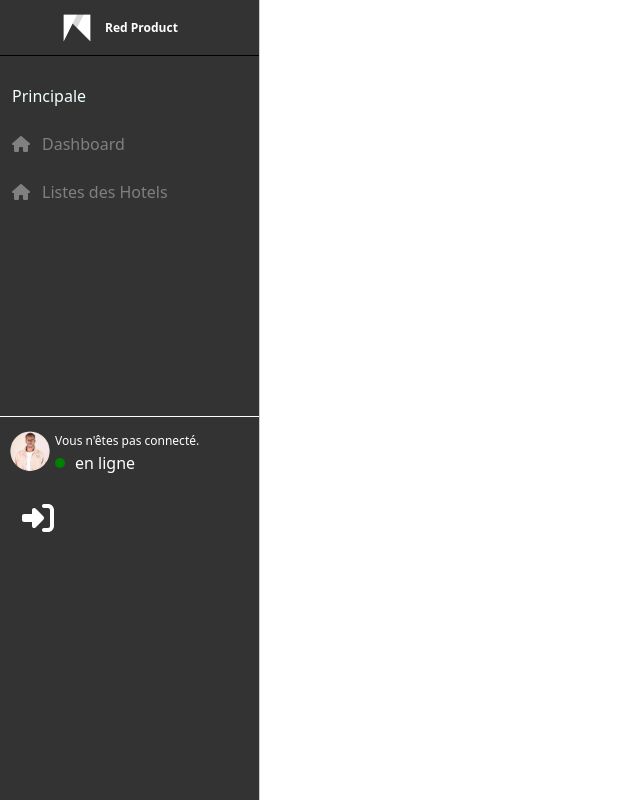
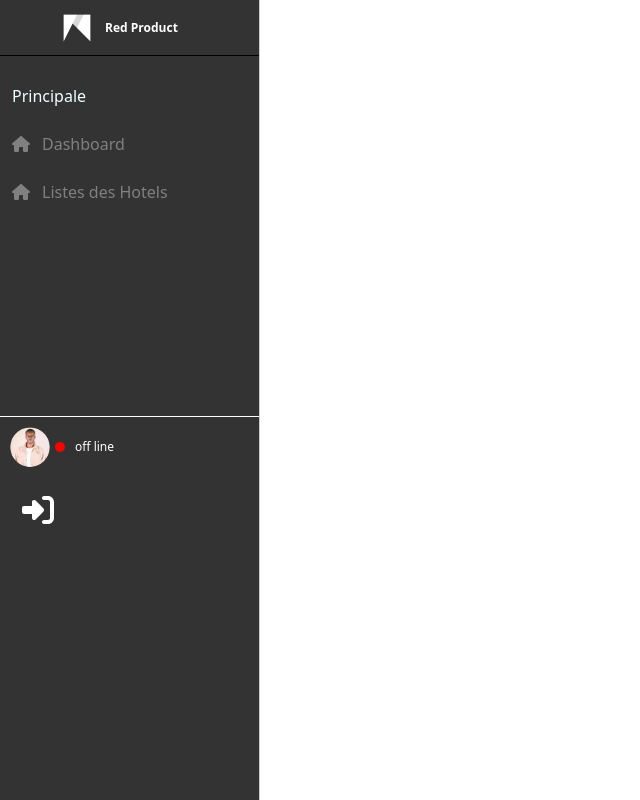
Before and after one commit to cheikhdiouf096/nextfront, a Next.js app: page /sidebar/Sidebar in a window 1280 px wide. Shown: the whole page, without its empty margins (0-640 px from the left). Built offline with nearby package versions, Linux system fonts and the light colour scheme.

Commit message:
recup user with  success deployement, i remove the console.log

```diff
--- a/src/pages/sidebar/Sidebar.js
+++ b/src/pages/sidebar/Sidebar.js
@@ -5,7 +5,7 @@
 import Link from 'next/link';
 import Image from 'next/image';
 import iconRed from "../../app/assets/icon.png";
-import { Div1, Div2, Div3, Div4, List, ListLi, Onligne, OnligneFlex, ProfileBas, ProfileBasMere, ProfileName, ProfileTextBas, RedProductTitle, SidebarContainer, SidebarContainer2, SidebarHeader, SidebarList, SignOut, StyledSidebarNav, ToggleButton, ToggleWrapper } from '../../styles/Sidebar.Style';
+import { Div1, Div2, Div3, Div4, List, ListLi, Onligne, Offligne, OnligneFlex, ProfileBas, ProfileBasMere, ProfileName, ProfileTextBas, RedProductTitle, SidebarContainer, SidebarContainer2, SidebarHeader, SidebarList, SignOut, StyledSidebarNav, ToggleButton, ToggleWrapper } from '../../styles/Sidebar.Style';
 import "bootstrap/dist/css/bootstrap.min.css";
 import ProfileAdmin from "../../app/assets/pro.png"
 import { IconButton, ProfileAdminImage, ProfileImage } from '../../styles/Navabar.Style';
@@ -71,11 +71,11 @@
                                 <ProfileAdminImage src={ProfileAdmin} alt='Profile Admin' width={40} height={40} />
                             </ProfileImage>
                             <ProfileTextBas>{user ?
-                                (<ProfileName> {user.user.name}</ProfileName>)
+                                (<ProfileName> {user.user.name}<OnligneFlex><Onligne></Onligne> en ligne</OnligneFlex></ProfileName>)
                                             :
-                                (<ProfileName>Vous n'êtes pas connecté.</ProfileName>)
+                                (<ProfileName><OnligneFlex><Offligne></Offligne> off line</OnligneFlex></ProfileName>)
                                 }
-                                <OnligneFlex><Onligne></Onligne> en ligne</OnligneFlex>
+
                             </ProfileTextBas>
                         </ProfileBas>
 
--- a/src/styles/Sidebar.Style.js
+++ b/src/styles/Sidebar.Style.js
@@ -207,6 +207,14 @@
   flex: non-wrap;
 
 `
+export const Offligne = styled.div`
+  width: 10px;
+  height: 10px;
+  border-radius: 50%;
+  background: red;
+  flex: non-wrap;
+
+`
 
 export const OnligneFlex = styled.div`
   display: flex;
```
